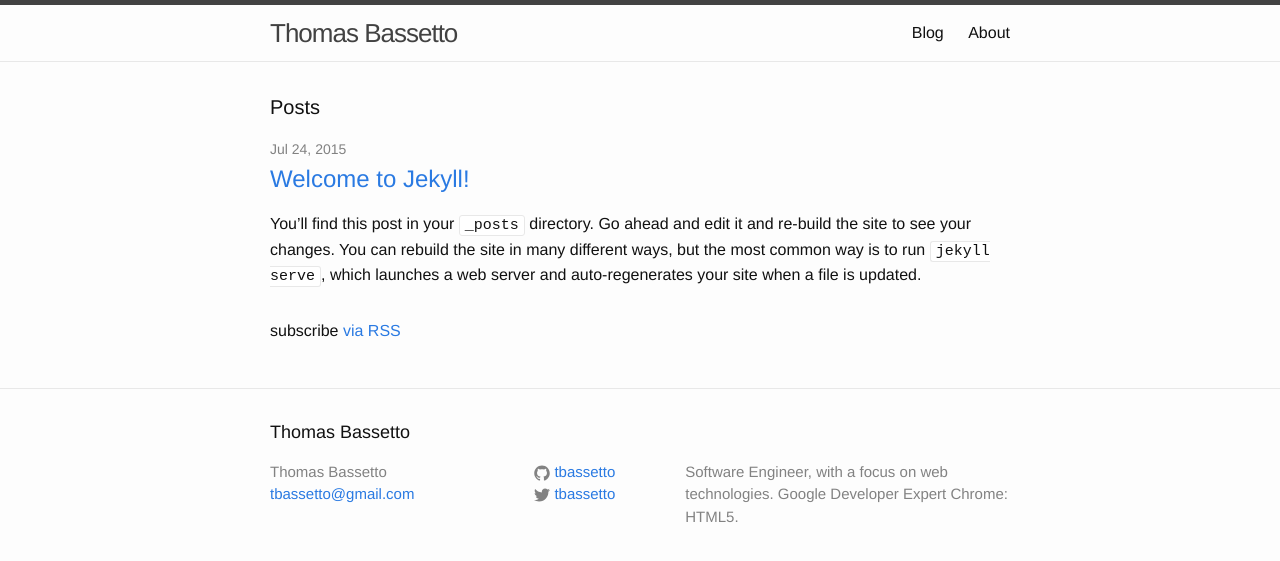
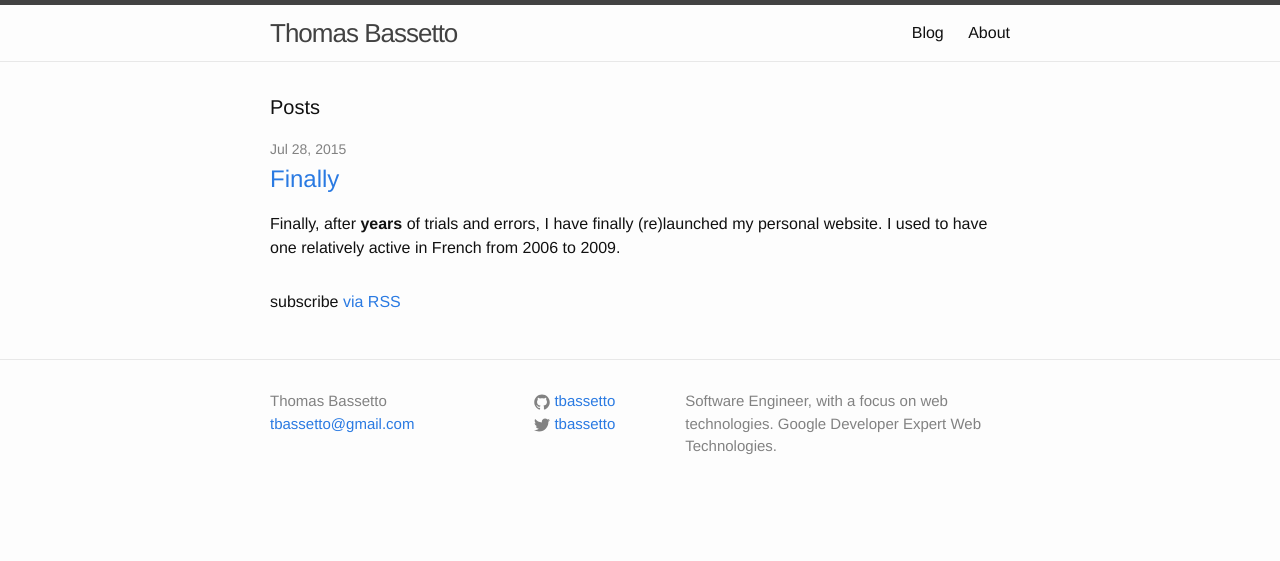
Before and after one commit to tbassetto/thomasbassetto.com-legacy, a Jekyll site: the page built from _pages/blog/index.html, in a window 1280 px wide. Shown: the top 561 px of the page. Built offline with Jekyll 4.4.1, drawn with Linux system fonts in a browser that asks for light colours.

````diff
--- a/_config.yml
+++ b/_config.yml
@@ -2,9 +2,9 @@
 title: Thomas Bassetto
 email: tbassetto@gmail.com
 description: > # this means to ignore newlines until "baseurl:"
-  Software Engineer, with a focus on web technologies. Google Developer Expert Chrome: HTML5.
+  Software Engineer, with a focus on web technologies. Google Developer Expert Web Technologies.
 baseurl: "" # the subpath of your site, e.g. /blog/
-url: "https://thomasbassetto.com" # the base hostname & protocol for your site
+url: "http://thomasbassetto.com" # the base hostname & protocol for your site
 twitter_username: tbassetto
 github_username:  tbassetto
 
--- a/_includes/footer.html
+++ b/_includes/footer.html
@@ -2,7 +2,7 @@
 
   <div class="wrapper">
 
-    <h2 class="footer-heading">{{ site.title }}</h2>
+    <!-- <h2 class="footer-heading">{{ site.title }}</h2> -->
 
     <div class="footer-col-wrapper">
       <div class="footer-col  footer-col-1">
--- a/_pages/about/index.md
+++ b/_pages/about/index.md
@@ -1,11 +1,15 @@
 ---
 layout: page
-title: About
+title: About me
 permalink: /about/
 ---
 
-This is the base Jekyll theme. You can find out more info about customizing your Jekyll theme, as well as basic Jekyll usage documentation at [jekyllrb.com](http://jekyllrb.com/)
+Born in the [South-West Of France](http://blog.frenchtouch-travel.com/wp-content/uploads/2014/07/magret-de-canard-aux-deux-pommes-1.jpg), I gradually moved North for my education and work. Right now, I live in [Oslo, Norway](http://www.pxleyes.com/blog/wp-content/uploads/showcases/norway/21.jpg) :)
 
-You can find the source code for the Jekyll new theme at: [github.com/jglovier/jekyll-new](https://github.com/jglovier/jekyll-new)
+I am a *Software Engineer*, with a focus on Web Technologies, working at [Soundrop](http://soundrop.fm/). I am a [Google Developer Expert Web Technologies](https://developers.google.com/experts/) since July 2015.
 
-You can find the source code for Jekyll at [github.com/jekyll/jekyll](https://github.com/jekyll/jekyll)
+I worked on an HTML5 Operating System ([Joli OS](https://www.jolicloud.com/jolios), née Jolicloud), **PhoneGap** apps, **Smart TVs** apps, **Spotify** and **Deezer** apps. All have in common to be based on **Open Web Technologies**.
+
+I also have a lot of experience giving technical talks (at [Paris Web](http://www.paris-web.fr/2013/ateliers/les-outils-pour-developpeurs-inclus-dans-les-navigateurs-web.php), [SUd Web](http://sudweb.fr/2012/talk/lopen-web-en-tant-que-pierre-angulaire-du-developpement-multi-objets/), [GDG DevFest Oslo](http://www.meetup.com/GDGOslo/events/213624092/), etc.) and organizing them ([ParisJS](http://parisjs.org), [PhoneGap Paris](http://www.meetup.com/PhoneGap-Paris/), [Paris Hackers](http://parishackers.org/), [dotJS](http://www.dotjs.io/), [Framsia](http://www.meetup.com/framsia/), etc.).
+
+Working in small startups, my responsibilities often include product design and customer support, which I also enjoy doing.
--- a/_posts/2015-07-24-welcome-to-jekyll.markdown
+++ /dev/null
@@ -1,25 +0,0 @@
----
-layout: post
-title:  "Welcome to Jekyll!"
-date:   2015-07-24 11:57:05
-categories: jekyll update
----
-You’ll find this post in your `_posts` directory. Go ahead and edit it and re-build the site to see your changes. You can rebuild the site in many different ways, but the most common way is to run `jekyll serve`, which launches a web server and auto-regenerates your site when a file is updated.
-
-To add new posts, simply add a file in the `_posts` directory that follows the convention `YYYY-MM-DD-name-of-post.ext` and includes the necessary front matter. Take a look at the source for this post to get an idea about how it works.
-
-Jekyll also offers powerful support for code snippets:
-
-```ruby
-def print_hi(name)
-  puts "Hi, #{name}"
-end
-print_hi('Tom')
-#=> prints 'Hi, Tom' to STDOUT.
-```
-
-Check out the [Jekyll docs][jekyll] for more info on how to get the most out of Jekyll. File all bugs/feature requests at [Jekyll’s GitHub repo][jekyll-gh]. If you have questions, you can ask them on [Jekyll’s dedicated Help repository][jekyll-help].
-
-[jekyll]:      http://jekyllrb.com
-[jekyll-gh]:   https://github.com/jekyll/jekyll
-[jekyll-help]: https://github.com/jekyll/jekyll-help
--- /dev/null
+++ b/_posts/2015-07-28-finally.md
@@ -0,0 +1,12 @@
+---
+layout: post
+title:  "Finally"
+date:   2015-07-28 20:50:05
+categories: jekyll update
+---
+
+Finally, after **years** of trials and errors, I have finally (re)launched my personal website. I used to have one relatively active in French from 2006 to 2009.
+
+This time, I decided to a publish something (thanks [Jekyll](http://jekyllrb.com)) and iterate from there. As someone wise said:
+
+    Waiting for perfect is never as smart as making progress.
````
Also changed, not shown: index.md (+3 -2 lines), 1 other file.
